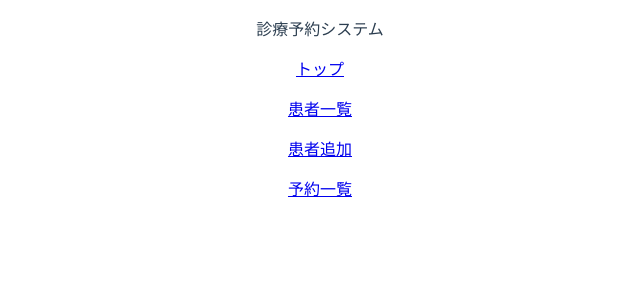
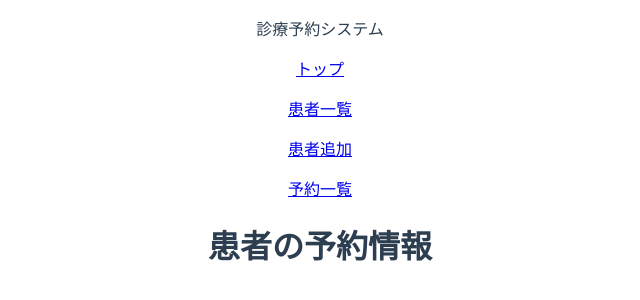
Before and after one commit to YanaPIIDXer/HospitalReserveSystem, a Vue app in the folder frontend/src/: page /patient_reserve/1 in a window 1280 px wide. Shown: the top 300 px of the page, without its empty margins (320-960 px from the left). Built offline with nearby package versions, Linux system fonts and the light colour scheme; the HTML template or start-up script is replaced by a standard one.

Commit message:
名称変更 ※予約一覧をここで出したい為

```diff
--- a/frontend/src/src/components/pages/PatientList.vue
+++ b/frontend/src/src/components/pages/PatientList.vue
@@ -12,7 +12,7 @@
                 <td>{{item.address}}</td>
                 <td>{{item.tel}}</td>
                 <td>
-                    <router-link :to="{ name: 'RegisterReserve', params: { id: item.id } }">予約</router-link>
+                    <router-link :to="{ name: 'PatientReserve', params: { id: item.id } }">予約</router-link>
                 </td>
             </tr>
         </tbody>
--- a/frontend/src/src/components/pages/RegisterReserve.vue
+++ b/frontend/src/src/components/pages/PatientReserve.vue
@@ -1,12 +1,12 @@
 <template>
     <div>
-        <h1>予約登録</h1>
+        <h1>患者の予約情報</h1>
     </div>
 </template>
 
 <script>
 export default {
-    name: "RegisterReserve",
+    name: "PatientReserve",
     data: function() {
         return {
             id: this.$route.params.id
--- a/frontend/src/src/router/index.js
+++ b/frontend/src/src/router/index.js
@@ -2,7 +2,7 @@ import Top from '../components/pages/Top';
 import PatientList from '../components/pages/PatientList';
 import RegisterPatient from '../components/pages/RegisterPatient';
 import ReserveList from '../components/pages/ReserveList';
-import RegisterReserve from '../components/pages/RegisterReserve';
+import PatientReserve from '../components/pages/PatientReserve';
 import VueRouter from 'vue-router'
 import Vue from 'vue';
 
@@ -30,9 +30,9 @@ const routes = [
         component: ReserveList
     },
     {
-        path:"/register_reserve/:id",
-        name: "RegisterReserve",
-        component: RegisterReserve
+        path:"/patient_reserve/:id",
+        name: "PatientReserve",
+        component: PatientReserve
     }
 ];
 
```
